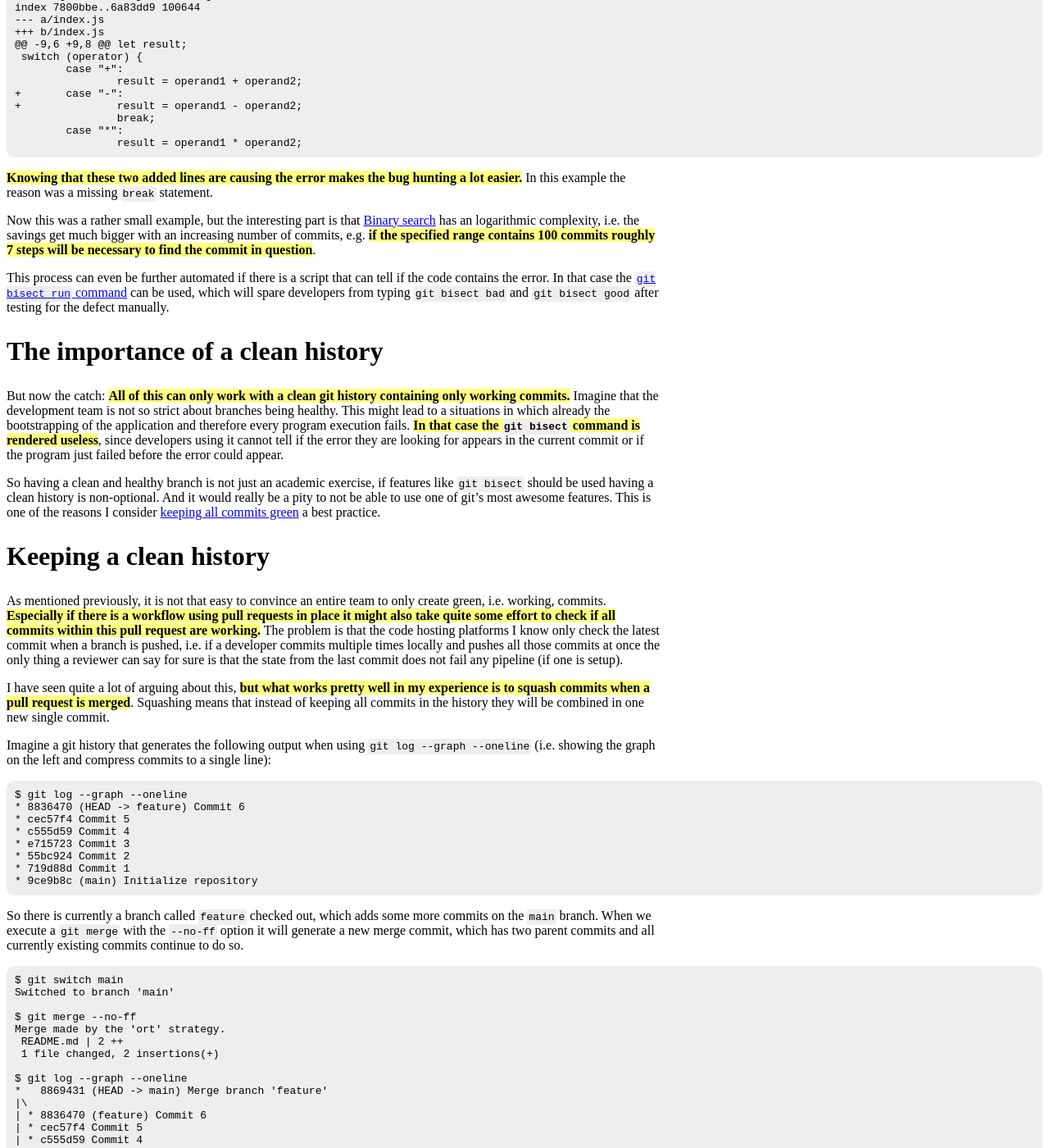
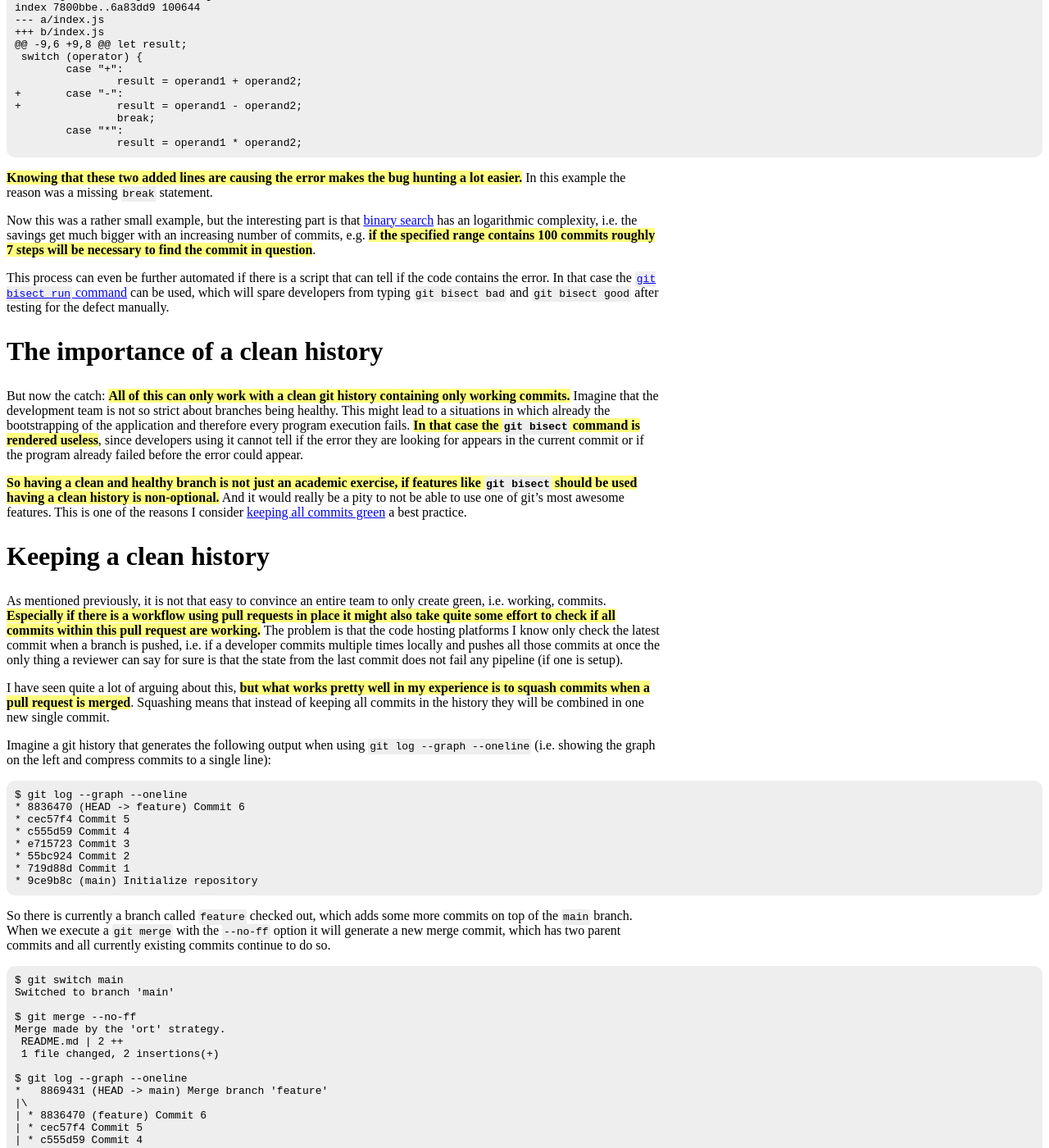
Before and after one commit to danrot/danrot.github.io, a Jekyll site: the page built from _posts/2023-10-24-git-bisect-and-the-importance-of-a-clean-history.md, in a window 1280 px wide and 1400 px high, scrolled down 3273 px. Shown: the whole window at 82% size. Built offline with Jekyll 4.4.1, drawn with Linux system fonts in a browser that asks for light colours; some of the changed text lies outside the part shown.

Commit message:
Fix some typos

````diff
--- a/_posts/2023-10-24-git-bisect-and-the-importance-of-a-clean-history.md
+++ b/_posts/2023-10-24-git-bisect-and-the-importance-of-a-clean-history.md
@@ -190,7 +190,7 @@ index 7800bbe..6a83dd9 100644
 **Knowing that these two added lines are causing the error makes the bug hunting a lot easier.** In this example the
 reason was a missing `break` statement.
 
-Now this was a rather small example, but the interesting part is that [Binary
+Now this was a rather small example, but the interesting part is that [binary
 search](https://en.wikipedia.org/wiki/Binary_search_algorithm) has an logarithmic complexity, i.e. the savings get much
 bigger with an increasing number of commits, e.g. **if the specified range contains 100 commits roughly 7 steps will be
 necessary to find the commit in question**.
@@ -205,10 +205,10 @@ But now the catch: **All of this can only work with a clean git history containi
 the development team is not so strict about branches being healthy. This might lead to a situations in which already the
 bootstrapping of the application and therefore every program execution fails. **In that case the `git bisect` command is
 rendered useless**, since developers using it cannot tell if the error they are looking for appears in the current
-commit or if the program just failed before the error could appear.
+commit or if the program already failed before the error could appear.
 
-So having a clean and healthy branch is not just an academic exercise, if features like `git bisect` should be used
-having a clean history is non-optional. And it would really be a pity to not be able to use one of git's most awesome
+**So having a clean and healthy branch is not just an academic exercise, if features like `git bisect` should be used
+having a clean history is non-optional.** And it would really be a pity to not be able to use one of git's most awesome
 features. This is one of the reasons I consider [keeping all commits
 green](https://kellysutton.com/2019/07/15/keep-all-commits-green.html) a best practice.
 
@@ -239,9 +239,9 @@ $ git log --graph --oneline
 * 9ce9b8c (main) Initialize repository
 ```
 
-So there is currently a branch called `feature` checked out, which adds some more commits on the `main` branch. When we
-execute a `git merge` with the `--no-ff` option it will generate a new merge commit, which has two parent commits and
-all currently existing commits continue to do so.
+So there is currently a branch called `feature` checked out, which adds some more commits on top of the `main` branch.
+When we execute a `git merge` with the `--no-ff` option it will generate a new merge commit, which has two parent
+commits and all currently existing commits continue to do so.
 
 ```plaintext
 $ git switch main
@@ -296,7 +296,7 @@ $ git log --graph --oneline
 * 9ce9b8c Initialize repository
 ```
 
-***This leads to a linear history and if pull requests are properly reviewed to working commits and therefore to a clean
+**This leads to a linear history and if pull requests are properly reviewed to working commits and therefore to a clean
 history.** Teams working with pull requests usually do such pull request reviews, sometimes even with manual testing,
 which should avoid having commits that do not work at all.
 
````
Also changed, not shown: other parts of _posts/2023-10-24-git-bisect-and-the-importance-of-a-clean-history.md (+7 -6 lines).
